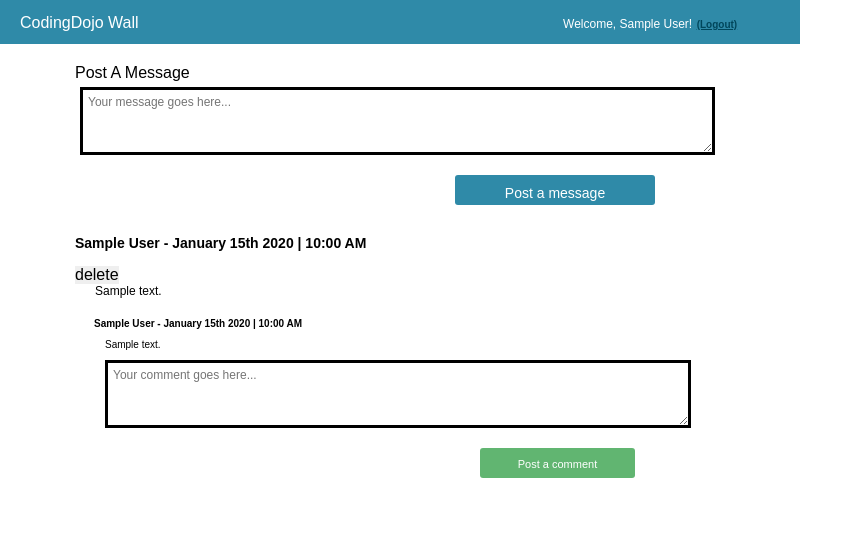
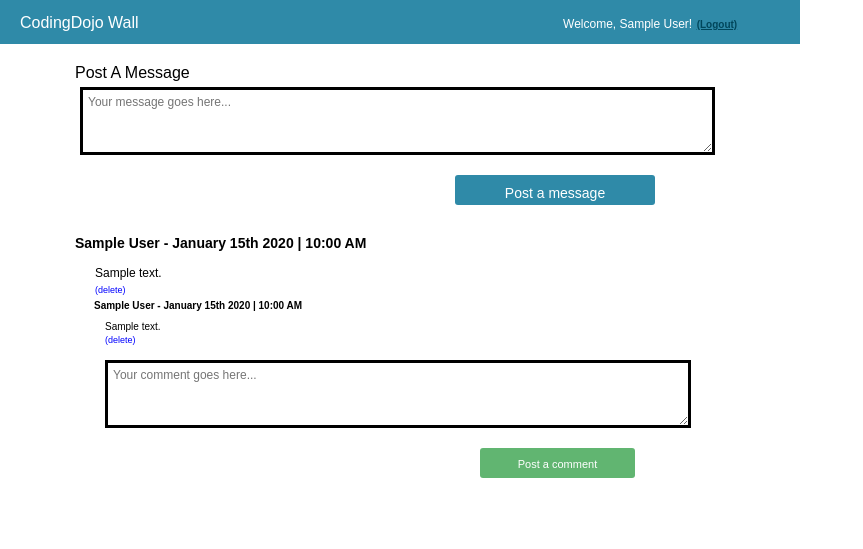
Before and after one commit to jjun14/the_wall, a PHP site: page /wall.php in a window 1280 px wide. Shown: the top 549 px of the page, without its empty margins (0-863 px from the left). Run offline with PHP 8.4, Linux system fonts and the light colour scheme; the visitor is signed in with stand-in values (Sample User, id 1); tables that the repository leaves empty or names only in its code hold one stand-in row (values such as "Sample post").

Commit message:
Enable comment deletion

```diff
--- a/wall.php
+++ b/wall.php
@@ -133,15 +133,32 @@
 
       #messages h5
       {
+        display: inline-block;
         font-weight: bold;
         font-size: 14px;
         margin-bottom: 15px;
       }
 
-      .post {
+      .delete-message
+      {
+        background-color: white;
+        width: 8px;
+        margin-bottom: 5px;
+      }
+
+      .delete-message input
+      {
+        display: inline-block;
+        background-color: white;
+        margin-left: 20px;
+        color: blue;
+        font-size: 9px;
+      }
+
+      .message {
         font-size: 12px;
-        margin-bottom: 20px;
-        display: block;
+        margin-bottom: 5px;
+        display: inline-block;
         width: 580px;
         padding-left: 20px;
       }
@@ -158,15 +175,29 @@
         margin-left: 30px;
       }
 
+      .delete-comment
+      {
+        background-color: white;
+        width: 8px;
+        margin-bottom: 5px;
+      }
+
+      .delete-comment input
+      {
+        display: inline-block;
+        background-color: white;
+        margin: 0px 0px 10px 30px;
+        color: blue;
+        font-size: 9px;
+      }
+
       .comment {
         display: block;
         width: 500px;
-        margin: 5px 0px 10px 10px;
+        margin: 5px 0px 3px 10px;
         padding-left: 20px;
         font-size: 10px;
       }
-
-
     </style>
   </head>
   <body>
@@ -205,16 +236,16 @@
             {
               $message_id = intval($message["id"]);
               echo "<h5>{$message['name']} - {$message['date']}</h5>";
+              echo "<p class='message'>{$message['message']}</p>";
               if($_SESSION['user_id'] == $message['user_id'])
               { ?>
-                <form action="process.php" method="post">
-                  <input type="submit" name="submit" value="delete">
+                <form class="delete-message" action="process.php" method="post">
+                  <input type="submit" name="submit" value="(delete)">
                   <input type="hidden" name="message_id" value="<?= $message_id; ?>">
                   <input type="hidden" name="action" value="delete-message">
                 </form>
       <?php   }
-              echo "<p class='post'>{$message['message']}</p>";
-              $comment_query = "SELECT users.id, concat_ws(' ', users.first_name, users.last_name) AS name,
+              $comment_query = "SELECT comments.id AS comment_id, users.id AS user_id, concat_ws(' ', users.first_name, users.last_name) AS name,
                                 date_format(comments.created_at, '%M %D %Y | %I:%i %p') AS date,
                                 comments.comment FROM comments
                                 LEFT JOIN users ON users.id = comments.user_id
@@ -222,10 +253,22 @@
                                 WHERE message_id = {$message_id}
                                 ORDER BY comments.created_at ASC";
               $comments = fetch_all($comment_query);
+              // var_dump($comments);
+              // die();
               foreach($comments as $comment)
               {
                 echo "<h6>{$comment['name']} - {$comment['date']}</h5>";
+                // var_dump($_SESSION);
+                // var_dump($comment);
                 echo "<p class='comment'>{$comment['comment']}</p>";
+                if($_SESSION['user_id'] == $comment["user_id"])
+                { ?>
+                  <form class='delete-comment' action="process.php" method="post">
+                    <input type="submit" name="submit" value="(delete)">
+                    <input type="hidden" name="comment_id" value="<?= $comment["comment_id"]; ?>">
+                    <input type="hidden" name="action" value="delete-comment">
+                  </form>
+      <?php     }
               }
             ?>
         <form id="comment-form" class="comment-form" action="process.php" method="post">
```
Also changed, not shown: process.php (+12 -5 lines).
